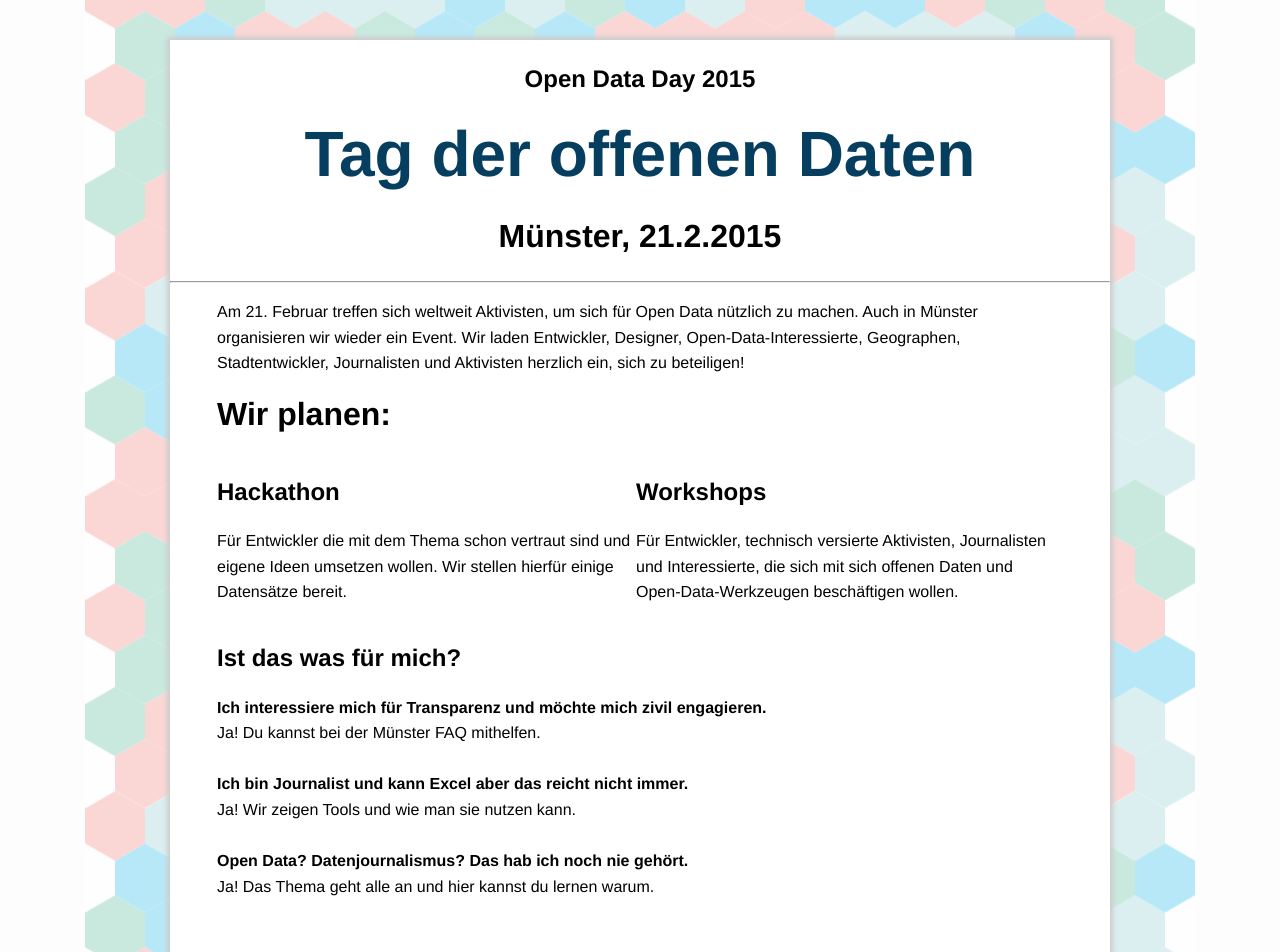
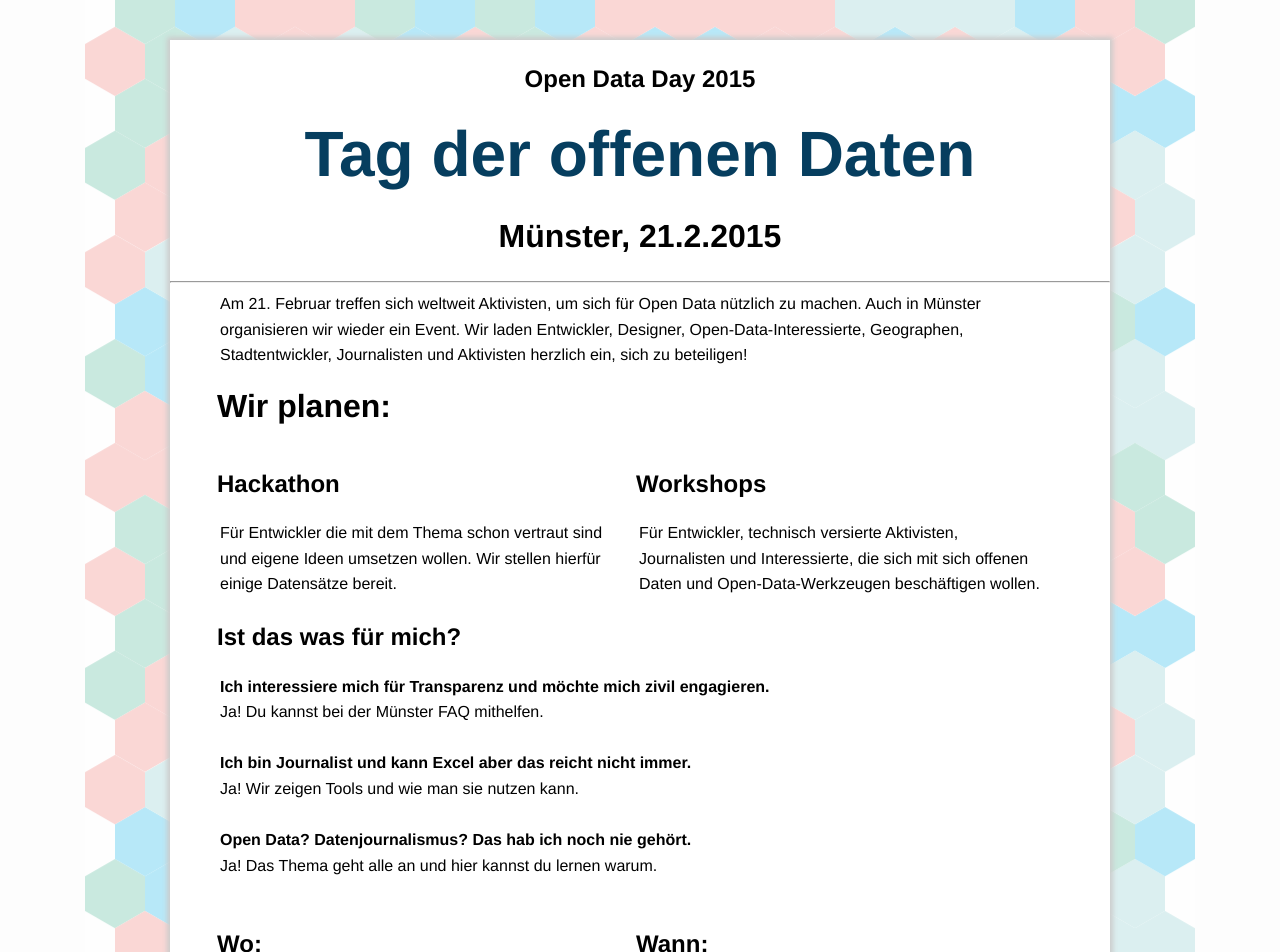
Before and after one commit to codeformuenster/opendataday, a Jekyll site: the page built from index.html, in a window 1280 px wide. Shown: the top 952 px of the page. Built offline with Jekyll 4.4.1, drawn with Linux system fonts in a browser that asks for light colours; nearby versions of some CDN libraries; Markdown is read by kramdown in place of the engine named in the settings; some of the changed text lies outside the part shown.

Commit message:
Ort ist noch nicht fest, etwas Abstand zwischen Texten

```diff
--- a/assets/css/application.css
+++ b/assets/css/application.css
@@ -36,9 +36,6 @@
     background: white;
     text-align: center;
     padding-top: 1px;}
-    #container #home h3 {
-      padding-top: 0;
-    }
     #container #home:last-child {
       margin-right: 0; }
     #container #home h1 {
@@ -49,7 +46,11 @@
     #container #home h2 {
       font-size:2.0em;}
     #container #home h3 {
-      font-size:1.5em;}
+      font-size:1.5em;
+      padding-top: 0;}
+    #container #home p {
+      margin: 3px;
+    }
     #container #home #intro {
       line-height: 1.6em;
       width: 90%;
@@ -59,18 +60,11 @@
       position: relative;
     }
     #container #home #intro #mapcontainer span {
-      /*visibility: hidden;*/
       position: absolute;
       top: 0px;
       left: 0px;
       padding: 2px;
     }
-    /*#container #home #intro #mapcontainer:hover > span {
-      visibility: visible;
-    }
-    #container #home #intro #mapcontainer:hover > #mapthumbnail {
-      visibility:hidden;
-    }*/
     #container #home #intro #mapcontainer #mapthumbnail {
       float:left;
       margin-right:5px;
--- a/index.html
+++ b/index.html
@@ -33,6 +33,7 @@
 
     <div class="twocolumn">
     <h3>Wo:</h3>
+    <!--
     <div id="mapcontainer">
     <span class="hidden"><b>Karte:</b><br>
     <a href="https://www.google.com/maps/place/Alter+Steinweg+11,+48143+Münster,+Deutschland/@51.96271,7.63119,17z" target="_blank">Google</a><br>
```
Also changed, not shown: other parts of index.html (+2 -0 lines).
